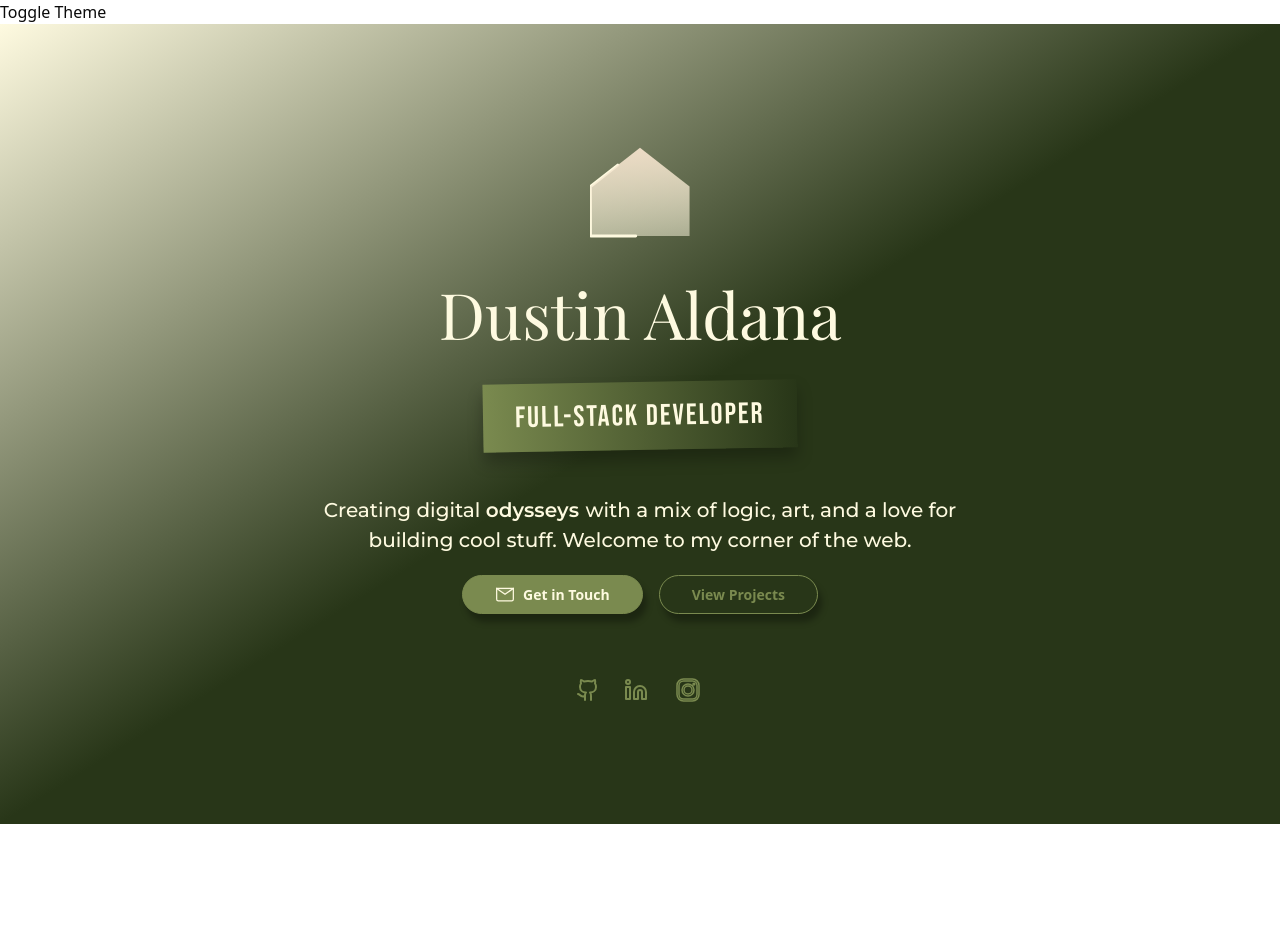
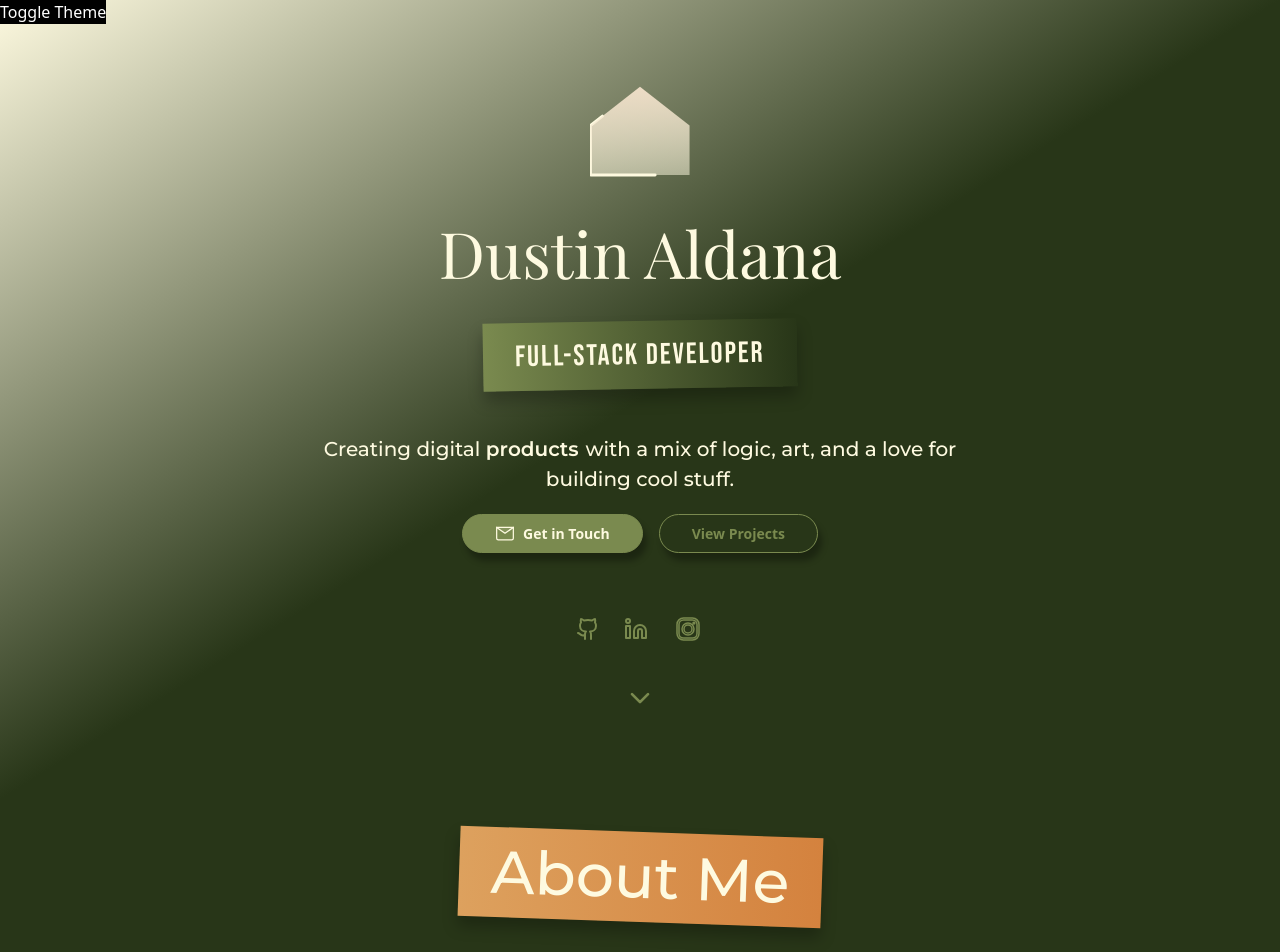
Before and after one commit to D-Aldana/dusty-the-dev, a Next.js app: page / in a window 1280 px wide. Shown: the top 952 px of the page. Before the commit the page ends 824 px from the top, so only its background shows below. Built offline with nearby package versions, Linux system fonts and the light colour scheme.

Commit message:
feat(hero): add load in transitions

```diff
--- a/app/page.js
+++ b/app/page.js
@@ -1,14 +1,13 @@
 "use client"
-import { useState } from "react"
+import { useState, useRef } from "react"
 import { ThemeProvider } from "@emotion/react"
 import styled from "@emotion/styled"
 import { theme } from "@/styles/theme"
-import { Hero } from "@/components"
+import { Hero, About } from "@/components"
 
 const Main = styled.main`
   display: flex;
   flex-direction: column;
-  height: 100svh;
   background-color: ${(props) => props.theme.background};
 
   p {
@@ -17,14 +16,34 @@ const Main = styled.main`
 `
 
 export default function HomePage() {
+  const aboutRef = useRef(null)
   const [isDarkMode, setIsDarkMode] = useState(true)
   const currentTheme = isDarkMode ? theme.dark : theme.light
 
+  const scrollToAbout = () => {
+    if (aboutRef.current) {
+      aboutRef.current.scrollIntoView({ behavior: "smooth" })
+    }
+  }
+
   return (
     <ThemeProvider theme={currentTheme}>
-      <button onClick={() => setIsDarkMode(!isDarkMode)}>Toggle Theme</button>
+      <button
+        style={{
+          position: "absolute",
+          top: 0,
+          left: 0,
+          zIndex: 1000,
+          backgroundColor: "black",
+          color: "white",
+        }}
+        onClick={() => setIsDarkMode(!isDarkMode)}
+      >
+        Toggle Theme
+      </button>
       <Main>
-        <Hero />
+        <Hero onContinue={scrollToAbout} />
+        <About ref={aboutRef} />
       </Main>
     </ThemeProvider>
   )
--- /dev/null
+++ b/components/about/index.js
@@ -0,0 +1,62 @@
+import { forwardRef } from "react"
+import styled from "@emotion/styled"
+import { useTheme } from "@emotion/react"
+import { breakpoints } from "@/styles/theme"
+
+const Container = styled.div`
+  display: flex;
+  flex-direction: column;
+  align-items: center;
+  justify-content: center;
+  margin-top: 2rem;
+`
+
+const Title = styled.div`
+  display: flex;
+  flex-direction: column;
+  align-items: center;
+  justify-content: center;
+  margin-bottom: 1rem;
+`
+
+const StickerContainer = styled.div`
+  display: inline-block;
+  background: linear-gradient(
+    to right,
+    ${({ theme }) => theme.bronze},
+    ${({ theme }) => theme.rust}
+  );
+  padding: 0 2rem;
+  margin-bottom: 1.5rem;
+  transform: rotate(2deg);
+  box-shadow: 0 10px 15px rgba(0, 0, 0, 0.25);
+  border: none;
+  color: ${({ theme }) => theme.cream};
+`
+
+const StickerText = styled.p`
+  font-size: 3.75rem;
+  font-weight: 500;
+
+  ${breakpoints.mobile} {
+    font-size: 1.5rem;
+  }
+`
+
+export const About = forwardRef((props, ref) => {
+  return (
+    <Container ref={ref}>
+      <Title>
+        <StickerContainer>
+          <StickerText>About Me</StickerText>
+        </StickerContainer>
+      </Title>
+      <p>
+        I am a full-stack developer with a passion for building web
+        applications.
+      </p>
+    </Container>
+  )
+})
+
+About.displayName = "About"
--- a/components/hero/index.js
+++ b/components/hero/index.js
@@ -2,12 +2,14 @@ import Link from "next/link"
 import { useState } from "react"
 import styled from "@emotion/styled"
 import { useTheme } from "@emotion/react"
+import { motion } from "framer-motion"
 import {
   HomePlateIcon,
   EnvelopeIcon,
   GithubIcon,
   LinkedinIcon,
   InstagramIcon,
+  ChevronDownIcon,
 } from "@/components/icons"
 import { RotatingText as BaseRotatingText } from "@/components/rotating-text"
 import { breakpoints } from "@/styles/theme"
@@ -17,7 +19,7 @@ const Container = styled.div`
   flex-direction: column;
   align-items: center;
   justify-content: center;
-  flex: 1;
+  min-height: 100svh;
   position: relative;
   background-image: linear-gradient(
     to bottom right,
@@ -164,36 +166,73 @@ const SocialLink = styled(Link)`
   }
 `
 
-export const Hero = () => {
+const ContinueButton = styled.button`
+  margin-top: 1rem;
+  cursor: pointer;
+`
+
+export const Hero = ({ onContinue }) => {
   const theme = useTheme()
   const [envOpen, setEnvOpen] = useState(false)
 
   return (
     <Container>
       <HeroContainer>
+        <motion.div
+          initial={{ opacity: 0, y: 20 }}
+          animate={{ opacity: 1, y: 0 }}
+          transition={{ duration: 0.6 }}
+        >
           <FlippedIconWrapper>
             <HomePlateIcon width={100} height={100} />
           </FlippedIconWrapper>
+        </motion.div>
+
+        <motion.div
+          initial={{ opacity: 0, y: 20 }}
+          animate={{ opacity: 1, y: 0 }}
+          transition={{ delay: 0.3, duration: 0.6 }}
+        >
           <Name>Dustin Aldana</Name>
+        </motion.div>
+
+        <motion.div
+          initial={{ opacity: 0, y: 20 }}
+          animate={{ opacity: 1, y: 0 }}
+          transition={{ delay: 0.6, duration: 0.6 }}
+        >
           <StickerContainer>
             <StickerText>FULL-STACK DEVELOPER</StickerText>
           </StickerContainer>
+        </motion.div>
+
+        <motion.div
+          initial={{ opacity: 0, y: 20 }}
+          animate={{ opacity: 1, y: 0 }}
+          transition={{ delay: 0.9, duration: 0.6 }}
+        >
           <Caption>
             Creating digital{" "}
             <RotatingTextWrapper
               texts={["solutions", "products", "odysseys"]}
               splitBy="characters"
-            staggerFrom={"last"}
+              staggerFrom="last"
               initial={{ y: "-120%", opacity: 0 }}
               animate={{ y: 0, opacity: 1 }}
               exit={{ y: "-120%", opacity: 0 }}
               staggerDuration={0.025}
               transition={{ type: "spring", damping: 30, stiffness: 400 }}
-            rotationInterval={2000}
+              rotationInterval={3000}
             />{" "}
-          with a mix of logic, art, and a love for building cool stuff. Welcome
-          to my corner of the web.
+            with a mix of logic, art, and a love for building cool stuff.
           </Caption>
+        </motion.div>
+
+        <motion.div
+          initial={{ opacity: 0, y: 20 }}
+          animate={{ opacity: 1, y: 0 }}
+          transition={{ delay: 1.2, duration: 0.6 }}
+        >
           <CTAContainer>
             <Button
               primary
@@ -207,6 +246,13 @@ export const Hero = () => {
               <ButtonText>View Projects</ButtonText>
             </Button>
           </CTAContainer>
+        </motion.div>
+
+        <motion.div
+          initial={{ opacity: 0, y: 20 }}
+          animate={{ opacity: 1, y: 0 }}
+          transition={{ delay: 1.5, duration: 0.6 }}
+        >
           <SocialsContainer>
             <SocialLink
               href="https://github.com/d-aldana"
@@ -214,7 +260,7 @@ export const Hero = () => {
               rel="noopener noreferrer"
               color={theme.github}
             >
-            <GithubIcon width={32} height={32} />
+              <GithubIcon width={32} height={32} delay={1.6} />
             </SocialLink>
             <SocialLink
               href="https://www.linkedin.com/in/dj-aldana/"
@@ -222,7 +268,7 @@ export const Hero = () => {
               rel="noopener noreferrer"
               color={theme.linkedin}
             >
-            <LinkedinIcon width={32} height={32} />
+              <LinkedinIcon width={32} height={32} delay={1.6} />
             </SocialLink>
             <SocialLink
               href="https://www.instagram.com/dj_aldana32/"
@@ -230,9 +276,20 @@ export const Hero = () => {
               rel="noopener noreferrer"
               color={theme.instagram}
             >
-            <InstagramIcon width={32} height={32} />
+              <InstagramIcon width={32} height={32} delay={1.6} />
             </SocialLink>
           </SocialsContainer>
+        </motion.div>
+
+        <motion.div
+          initial={{ opacity: 0, y: 10 }}
+          animate={{ opacity: 1, y: 0 }}
+          transition={{ delay: 1.8, duration: 0.6 }}
+        >
+          <ContinueButton onClick={onContinue}>
+            <ChevronDownIcon color={theme.olive} />
+          </ContinueButton>
+        </motion.div>
       </HeroContainer>
     </Container>
   )
--- /dev/null
+++ b/components/icons/chevron-down.js
@@ -0,0 +1,41 @@
+import { forwardRef, useRef, useEffect } from "react"
+import { gsap } from "gsap"
+
+export const ChevronDownIcon = forwardRef(
+  ({ width = 24, height = 24, color = "currentColor" }, ref) => {
+    const iconRef = useRef(null)
+
+    useEffect(() => {
+      if (!iconRef.current) return
+
+      gsap.to(iconRef.current, {
+        y: 8,
+        duration: 1.5,
+        ease: "power1.inOut",
+        repeat: -1,
+        yoyo: true,
+      })
+    }, [])
+
+    return (
+      <svg
+        ref={iconRef}
+        xmlns="http://www.w3.org/2000/svg"
+        width={width}
+        height={height}
+        viewBox="0 0 24 24"
+        fill="none"
+        stroke={color}
+        strokeWidth="2"
+        strokeLinecap="round"
+        strokeLinejoin="round"
+        className="lucide lucide-chevron-down h-8 w-8"
+        aria-hidden="true"
+      >
+        <path d="m6 9 6 6 6-6" />
+      </svg>
+    )
+  },
+)
+
+ChevronDownIcon.displayName = "ChevronDownIcon"
--- a/components/icons/github.js
+++ b/components/icons/github.js
@@ -4,7 +4,8 @@ import { DrawSVGPlugin } from "gsap/DrawSVGPlugin"
 
 gsap.registerPlugin(DrawSVGPlugin)
 
-export const GithubIcon = forwardRef(({ width = 24, height = 24 }, ref) => {
+export const GithubIcon = forwardRef(
+  ({ width = 24, height = 24, delay = 0 }, ref) => {
     const tailRef = useRef(null)
     const iconRef = useRef(null)
 
@@ -20,12 +21,17 @@ export const GithubIcon = forwardRef(({ width = 24, height = 24 }, ref) => {
           duration: 2,
           ease: "power2.inOut",
           stagger: 0.1,
+          delay: delay,
         },
       )
 
       const tail = tailRef.current
       const tl = gsap.timeline({ paused: true, yoyo: true, repeat: -1 })
-    tl.to(tail, { rotation: 15, transformOrigin: "left center", duration: 0.7 })
+      tl.to(tail, {
+        rotation: 15,
+        transformOrigin: "left center",
+        duration: 0.7,
+      })
         .to(tail, { rotation: -15, duration: 0.4 })
         .to(tail, { rotation: 0, duration: 0.3 })
 
@@ -62,6 +68,7 @@ export const GithubIcon = forwardRef(({ width = 24, height = 24 }, ref) => {
         <path ref={tailRef} d="M9 18c-4.51 2-5-2-7-2"></path>
       </svg>
     )
-})
+  },
+)
 
 GithubIcon.displayName = "GithubIcon"
--- a/components/icons/index.js
+++ b/components/icons/index.js
@@ -3,3 +3,4 @@ export { EnvelopeIcon } from "./envelope"
 export { GithubIcon } from "./github"
 export { LinkedinIcon } from "./linkedin"
 export { InstagramIcon } from "./instagram"
+export { ChevronDownIcon } from "./chevron-down"
--- a/components/icons/instagram.js
+++ b/components/icons/instagram.js
@@ -4,7 +4,8 @@ import { DrawSVGPlugin } from "gsap/DrawSVGPlugin"
 
 gsap.registerPlugin(DrawSVGPlugin)
 
-export const InstagramIcon = forwardRef(({ width = 24, height = 24 }, ref) => {
+export const InstagramIcon = forwardRef(
+  ({ width = 24, height = 24, delay = 0 }, ref) => {
     const iconRef = useRef(null)
     const tlRef = useRef(null)
 
@@ -20,6 +21,7 @@ export const InstagramIcon = forwardRef(({ width = 24, height = 24 }, ref) => {
           duration: 2,
           ease: "power2.inOut",
           stagger: 0.1,
+          delay: delay,
         },
       )
 
@@ -57,6 +59,7 @@ export const InstagramIcon = forwardRef(({ width = 24, height = 24 }, ref) => {
         <path d="M 11.46875 5 C 7.917969 5 5 7.914063 5 11.46875 L 5 20.53125 C 5 24.082031 7.914063 27 11.46875 27 L 20.53125 27 C 24.082031 27 27 24.085938 27 20.53125 L 27 11.46875 C 27 7.917969 24.085938 5 20.53125 5 Z M 11.46875 7 L 20.53125 7 C 23.003906 7 25 8.996094 25 11.46875 L 25 20.53125 C 25 23.003906 23.003906 25 20.53125 25 L 11.46875 25 C 8.996094 25 7 23.003906 7 20.53125 L 7 11.46875 C 7 8.996094 8.996094 7 11.46875 7 Z M 21.90625 9.1875 C 21.402344 9.1875 21 9.589844 21 10.09375 C 21 10.597656 21.402344 11 21.90625 11 C 22.410156 11 22.8125 10.597656 22.8125 10.09375 C 22.8125 9.589844 22.410156 9.1875 21.90625 9.1875 Z M 16 10 C 12.699219 10 10 12.699219 10 16 C 10 19.300781 12.699219 22 16 22 C 19.300781 22 22 19.300781 22 16 C 22 12.699219 19.300781 10 16 10 Z M 16 12 C 18.222656 12 20 13.777344 20 16 C 20 18.222656 18.222656 20 16 20 C 13.777344 20 12 18.222656 12 16 C 12 13.777344 13.777344 12 16 12 Z" />
       </svg>
     )
-})
+  },
+)
 
 InstagramIcon.displayName = "InstagramIcon"
--- a/components/icons/linkedin.js
+++ b/components/icons/linkedin.js
@@ -4,7 +4,8 @@ import { DrawSVGPlugin } from "gsap/DrawSVGPlugin"
 
 gsap.registerPlugin(DrawSVGPlugin)
 
-export const LinkedinIcon = forwardRef(({ width = 150, height = 150 }, ref) => {
+export const LinkedinIcon = forwardRef(
+  ({ width = 150, height = 150, delay = 0 }, ref) => {
     const iconRef = useRef(null)
     const circleRef = useRef(null)
     const tlRef = useRef(null)
@@ -21,6 +22,7 @@ export const LinkedinIcon = forwardRef(({ width = 150, height = 150 }, ref) => {
           duration: 2,
           ease: "power2.inOut",
           stagger: 0.1,
+          delay: delay,
         },
       )
 
@@ -72,6 +74,7 @@ export const LinkedinIcon = forwardRef(({ width = 150, height = 150 }, ref) => {
         <circle ref={circleRef} cx="4" cy="4" r="2"></circle>
       </svg>
     )
-})
+  },
+)
 
 LinkedinIcon.displayName = "LinkedinIcon"
--- a/components/index.js
+++ b/components/index.js
@@ -1 +1,2 @@
 export { Hero } from "./hero"
+export { About } from "./about"
--- a/package.json
+++ b/package.json
@@ -13,6 +13,7 @@
     "@emotion/react": "^11.14.0",
     "@emotion/styled": "^11.14.1",
     "@tailwindcss/postcss": "^4.1.16",
+    "framer-motion": "^12.23.24",
     "gsap": "^3.13.0",
     "motion": "^12.23.24",
     "next": "15.5.6",
```
Also changed, not shown: 1 other file (tests, documents, lock files or other folders). Lines whose indentation alone changed are shown as unchanged.
